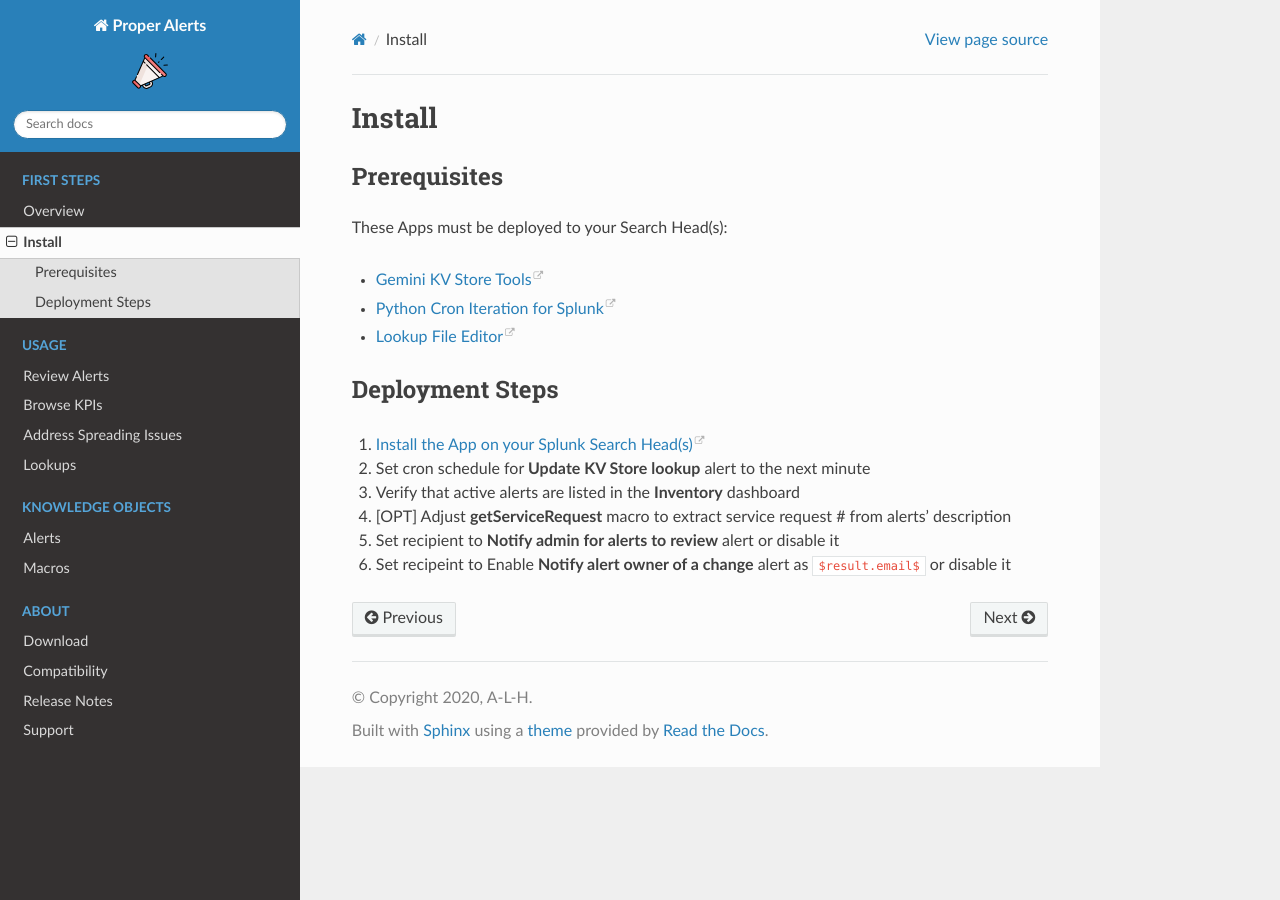
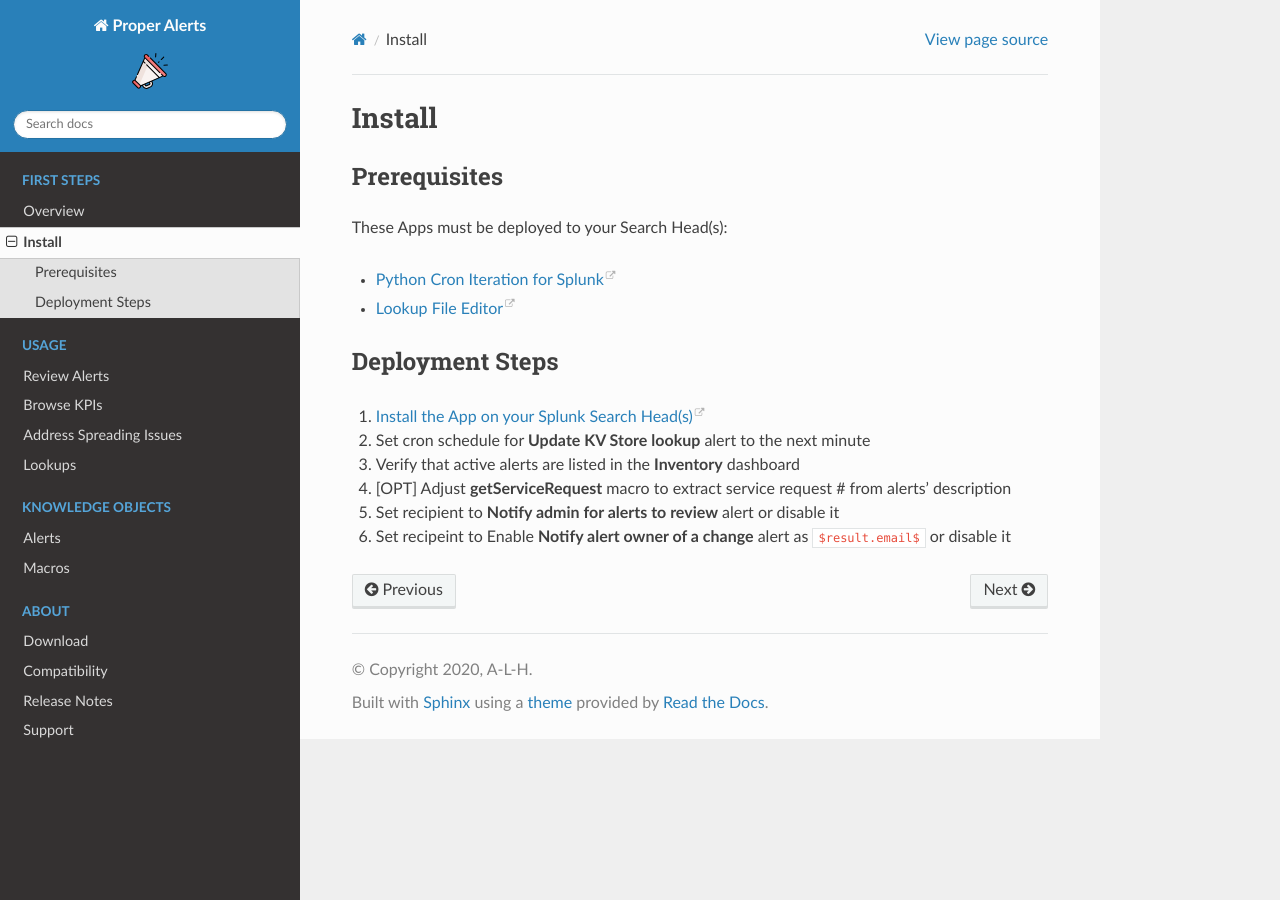
Before and after one commit to a-l-h/splunk-app-proper-alerts, a Sphinx documentation site: the page built from doc/install.rst, in a window 1280 px wide. Built offline with Sphinx 7.4.7 and the Read the Docs theme 2.0.0, drawn with Linux system fonts in a browser that asks for light colours.

Commit message:
Update install.rst

```diff
--- a/doc/install.rst
+++ b/doc/install.rst
@@ -6,7 +6,6 @@ Prerequisites
 
 These Apps must be deployed to your Search Head(s):
 
-- `Gemini KV Store Tools <https://splunkbase.splunk.com/app/3536/>`_
 - `Python Cron Iteration for Splunk <https://splunkbase.splunk.com/app/4027/>`_
 - `Lookup File Editor <https://splunkbase.splunk.com/app/1724/>`_
 
```
